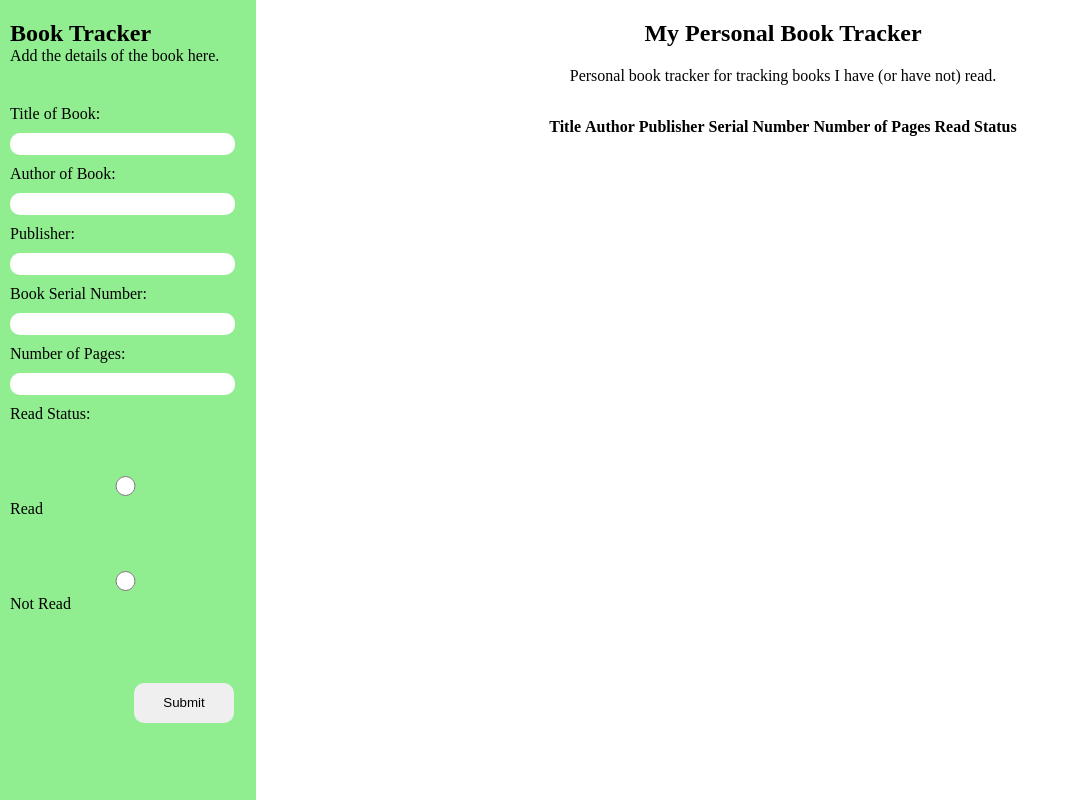
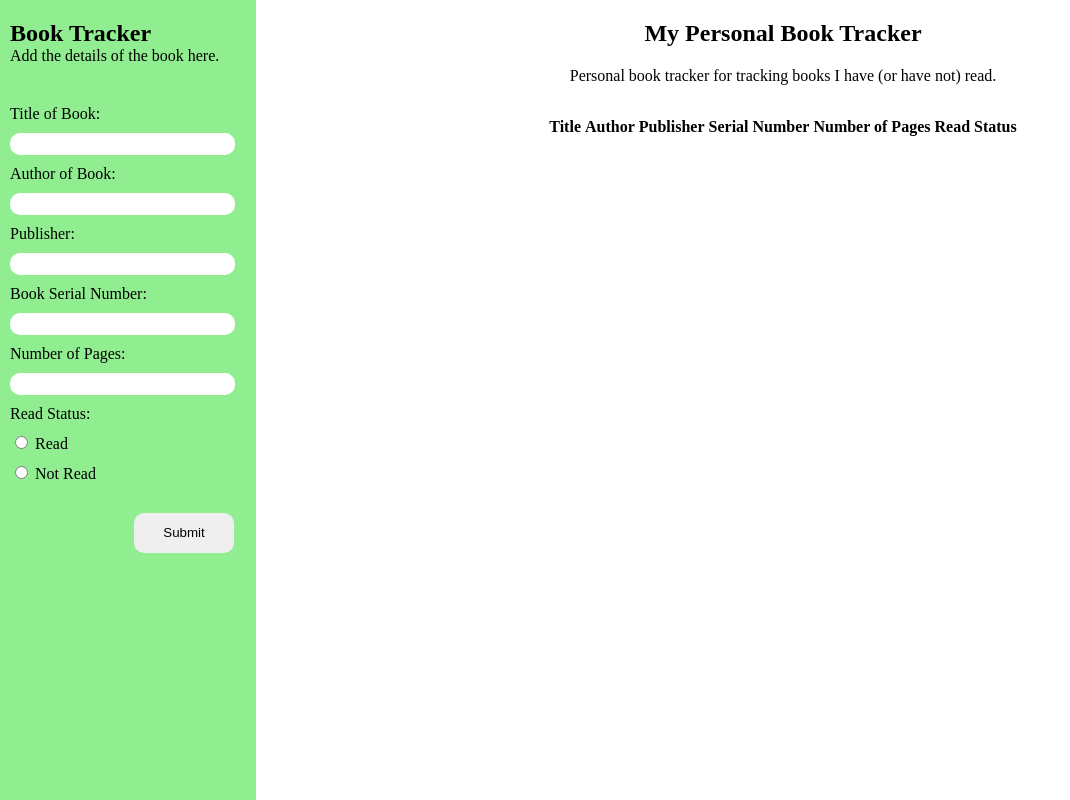
Before and after one commit to norms2098/miniLibrary, a plain HTML site: page index.html in a window 1280 px wide. Shown: the whole page, without its empty margins (0-1070 px from the left). Drawn offline with Linux system fonts and the light colour scheme.

Commit message:
updated styling to radio buttons addition

```diff
--- a/styles.css
+++ b/styles.css
@@ -26,11 +26,15 @@ body{
 #bookForm{
     gap:10px;
 }
-#bookForm input{
+#bookForm input[type=text],
+#bookForm input[type=number]{
     width:90%;
     border-radius: 10px;
     border: 0;
     height:20px;
+}
+#bookForm p{
+    margin-bottom: 0;
 }
 
 #bookForm button{
```
